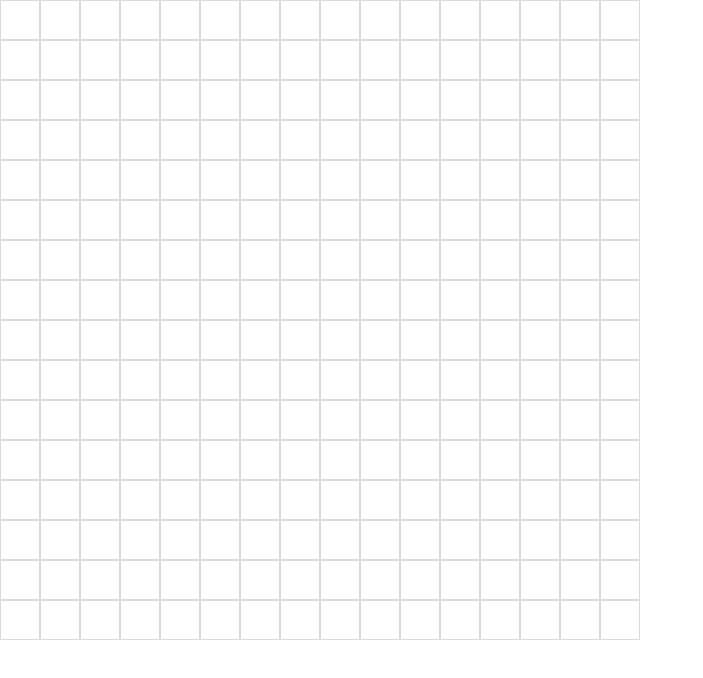
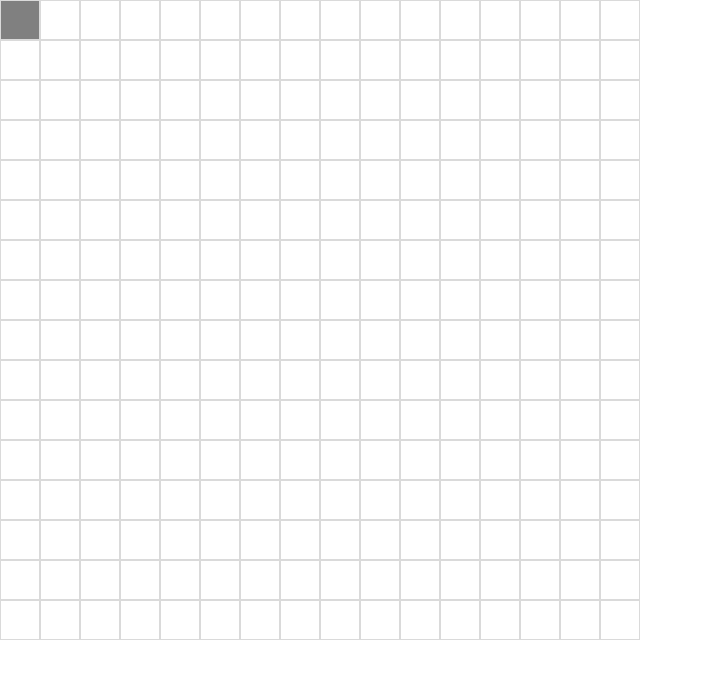
Before and after one commit to dachendev/odin-sketch, a plain HTML site: page index.html in a window 1280 px wide. Shown: the whole page, without its empty margins (0-703 px from the left). Drawn offline with Linux system fonts and the light colour scheme.

Commit message:
Add paint effect on hover

```diff
--- a/app.js
+++ b/app.js
@@ -21,3 +21,11 @@ function createGrid({ parent } = {}) {
 }
 
 createGrid({ parent: document.getElementById("root") });
+
+// hover effect
+function handleMouseEnter(e) {
+  e.target.classList.add("painted");
+}
+
+document.querySelectorAll(".grid-item")
+  .forEach((item) => item.addEventListener("mouseenter", handleMouseEnter));
--- a/style.css
+++ b/style.css
@@ -24,3 +24,7 @@ body {
   flex: 1;
   border: 1px solid #DADADA;
 }
+
+.grid-item.painted {
+  background-color: #808080;
+}
```
